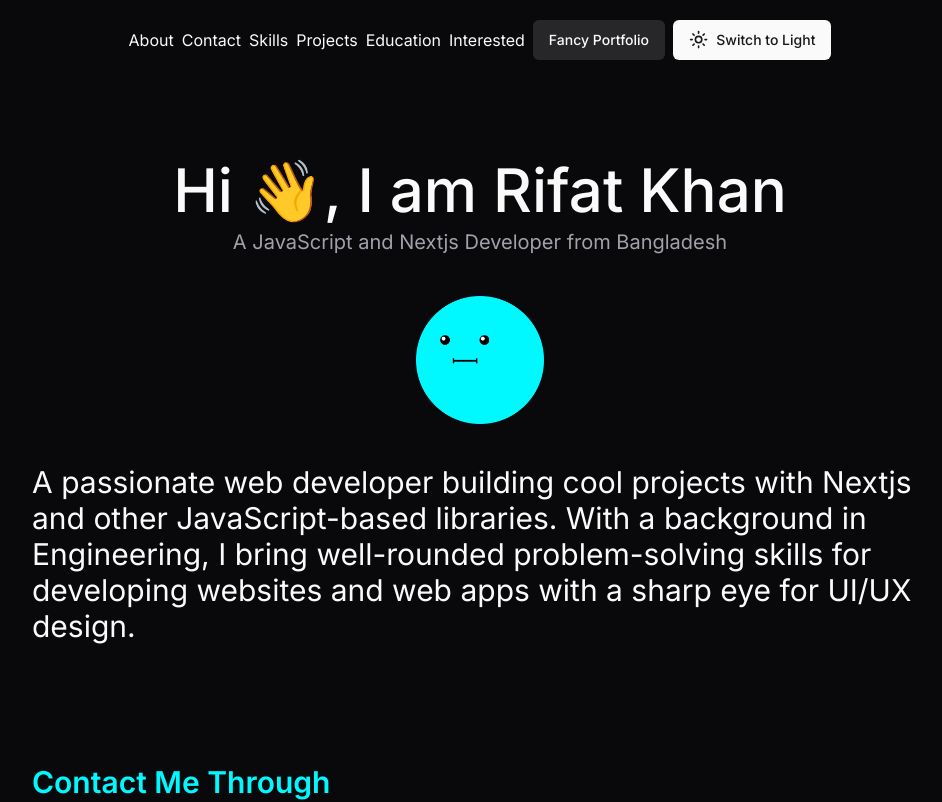
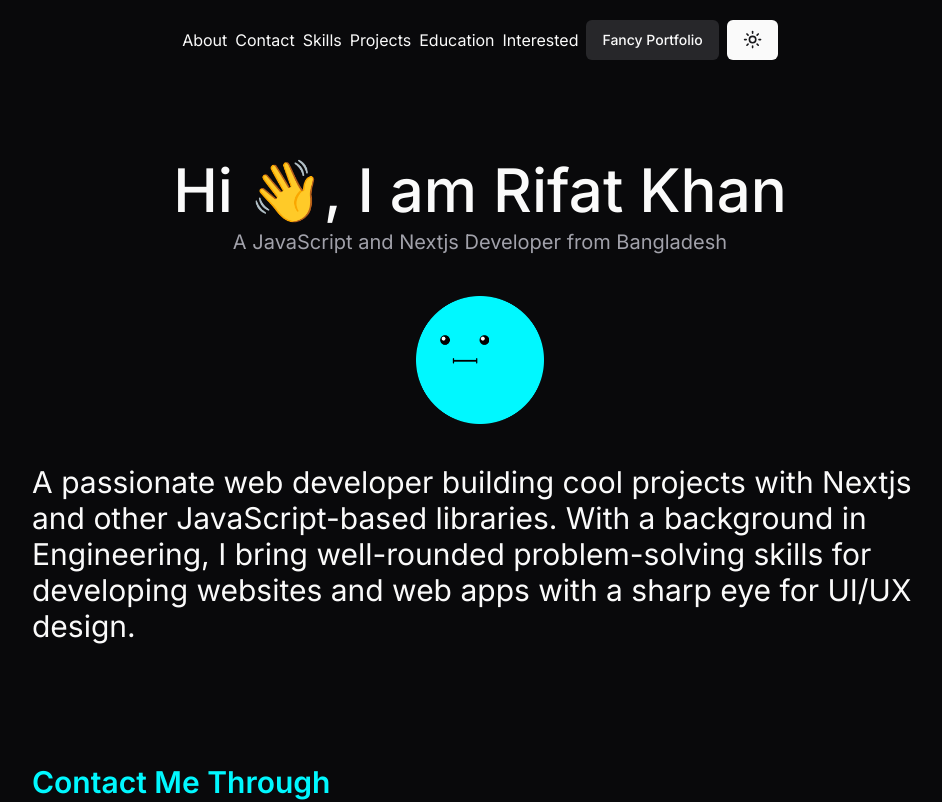
Before and after one commit to StepAsideLiL/stepasidelil, a Next.js app: page /simple in a window 1280 px wide. Shown: the top 802 px of the page, without its empty margins (160-1102 px from the left). Built offline with nearby package versions, Linux system fonts and the light colour scheme.

Commit message:
update: ModeSwitch component

```diff
--- a/components/uis/client-components.tsx
+++ b/components/uis/client-components.tsx
@@ -43,24 +43,20 @@ const navMenus = [
 ];
 
 export function ModeSwitch() {
-  const { theme, setTheme } = useTheme();
+  const { theme, systemTheme, setTheme } = useTheme();
 
   function changeTheme() {
-    if (theme === "dark") {
-      setTheme("light");
-    } else {
-      setTheme("dark");
-    }
+    const resolvedTheme = theme === "system" ? systemTheme : theme;
+    const newTheme = resolvedTheme === "dark" ? "light" : "dark";
+    const newThemeMatchesSystem = newTheme === systemTheme;
+    setTheme(newThemeMatchesSystem ? "system" : newTheme);
   }
 
   return (
     <Button onClick={() => changeTheme()} className="w-fit">
-      {theme === "dark" ? (
-        <Sun className="mr-2 h-[1.2rem] w-[1.2rem]" />
-      ) : (
-        <Moon className="mr-2 h-[1.2rem] w-[1.2rem]" />
-      )}
-      {theme === "dark" ? `Switch to Light` : "Switch to Dark"}
+      <Sun className="h-[1.2rem] w-[1.2rem] rotate-90 scale-0 transition-all dark:rotate-0 dark:scale-100" />
+      <Moon className="absolute h-[1.2rem] w-[1.2rem] rotate-0 scale-100 transition-all dark:-rotate-90 dark:scale-0" />
+      <span className="sr-only">Toggle theme</span>
     </Button>
   );
 }
```
